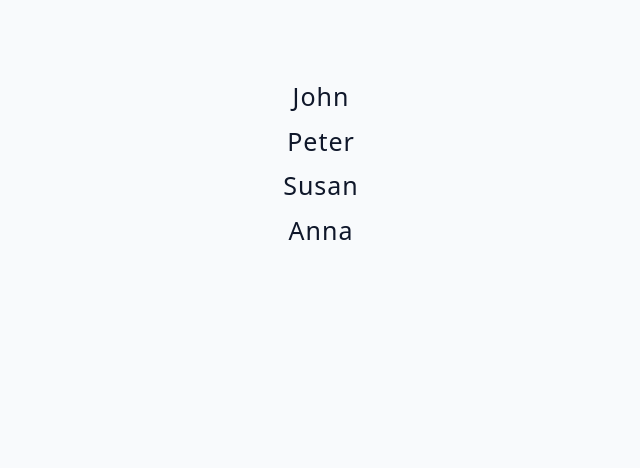
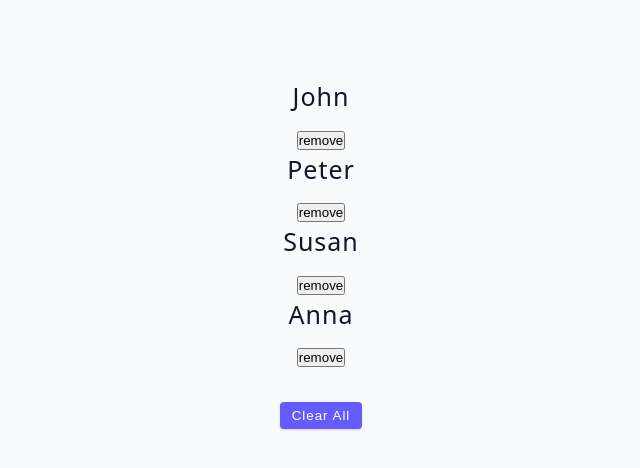
Before and after one commit to t-vanderwolk/Udemy-Advanced-React, a React (Vite) app: page / in a window 1280 px wide. Shown: the top 468 px of the page, without its empty margins (319-959 px from the left). Built offline with nearby package versions, Linux system fonts and the light colour scheme.

Commit message:
useState Array Example - Complete

```diff
--- a/src/tutorial/01-useState/starter/03-useState-array.jsx
+++ b/src/tutorial/01-useState/starter/03-useState-array.jsx
@@ -2,6 +2,17 @@
 import { data } from "../../../data";
 const UseStateArray = () => {
   const [people, setPeople]= React.useState(data);
+
+
+  const removeItem =(id) => {
+    // console.log(id)
+    // const newPeople = people.filter((person) => person.id !== id);
+    setPeople(people.filter((person) => person.id !== id));
+  };
+  const clearAllItem =() => {
+    setPeople([])
+  };
+
 
   return (
 <div>
@@ -9,8 +20,10 @@
       const {id, name} = person
 return <div key ={id}>
 <h4>{name}</h4>
+<button type="button" onClick={() => removeItem(id)}>remove</button>
 </div>
     })}
+    <button type="button" style={{marginTop: '2rem'}} className='btn' onClick={clearAllItem}>clear all</button>
   </div>
   );
 };
```
